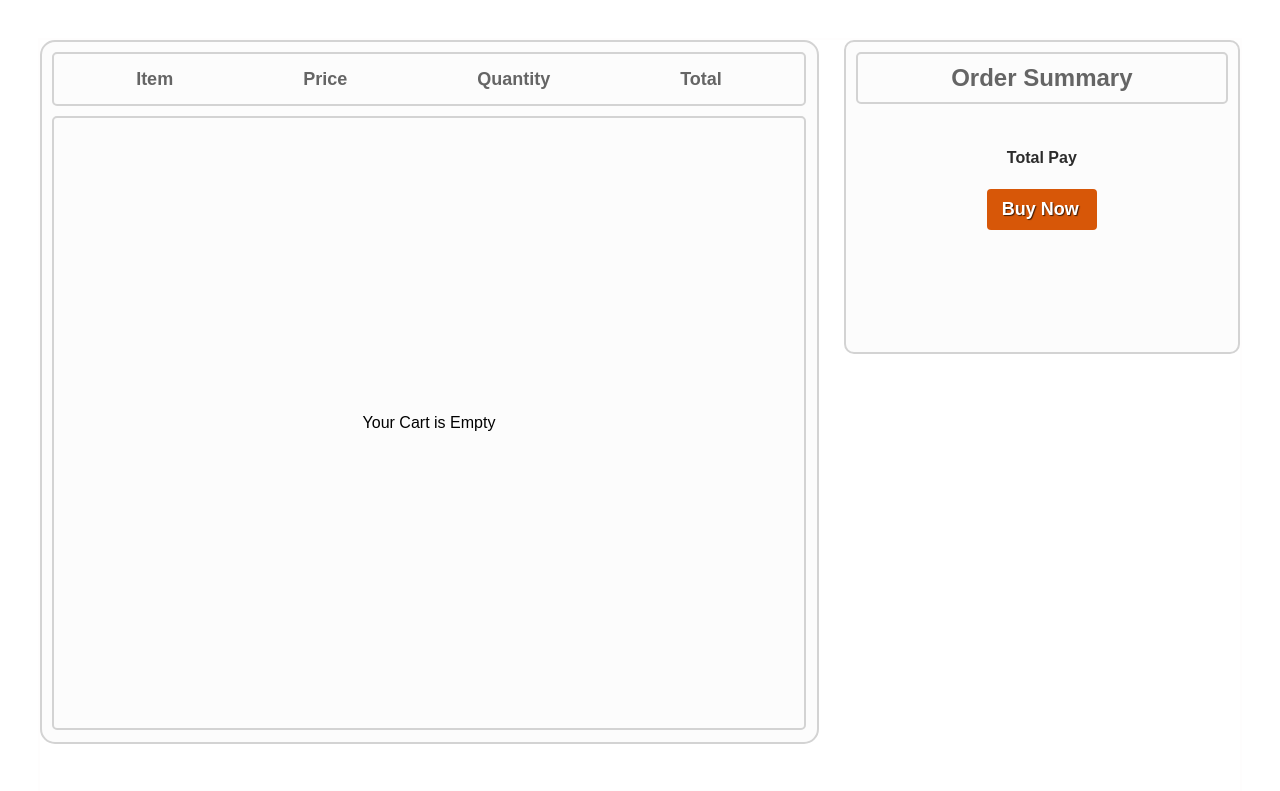
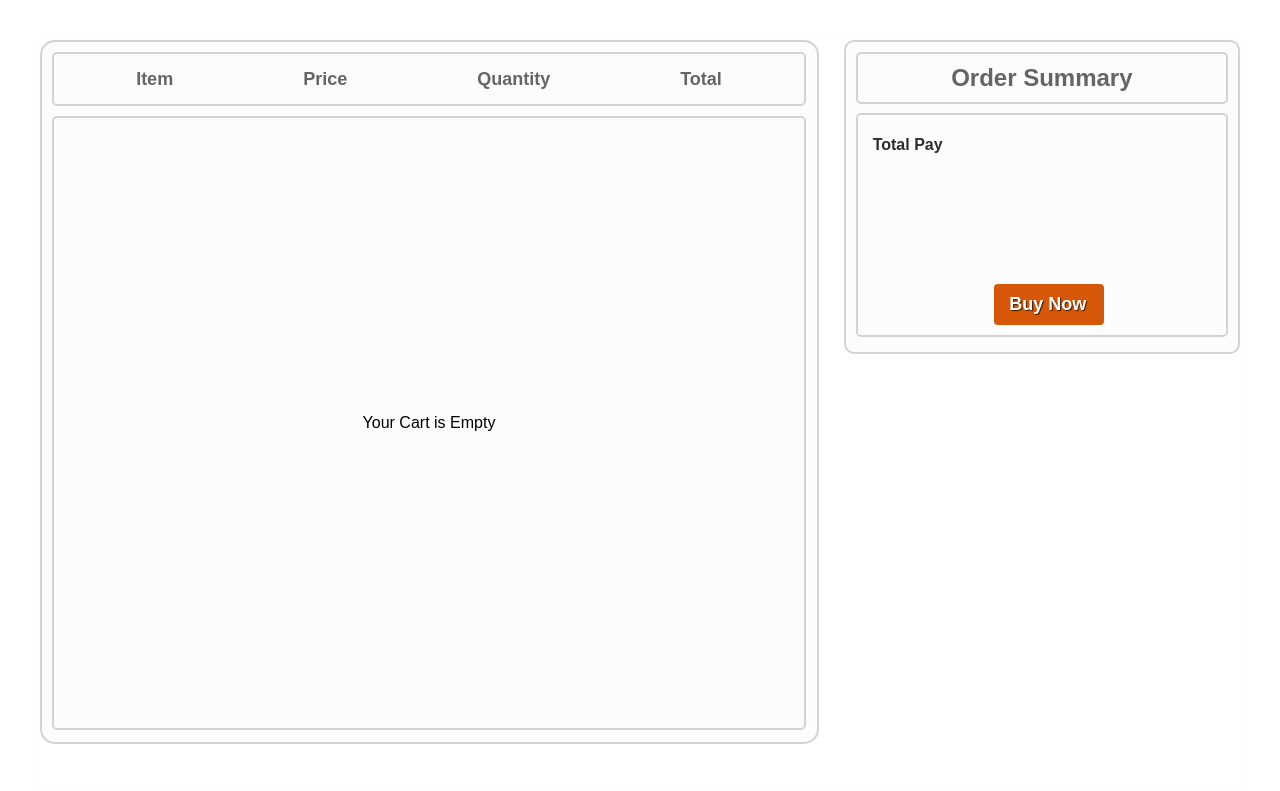
Before and after one commit to umut-ozkan-dev/E-Commerce-REST-API, a FastAPI app: page /cart in a window 1280 px wide. Shown: the part 115-906 px from the top of the page. Run offline with FastAPI, Linux system fonts and the light colour scheme.

Commit message:
Add structure and styling to checkout box for improved layout

```diff
--- a/pages/cart.html
+++ b/pages/cart.html
@@ -53,8 +53,11 @@
         </div>
         <div class="checkout_box">
             <h3>Order Summary</h3>
-            <h4>Total Pay</h4>
-            <button>Buy Now</button>
+            <div class="checkout_box_inside">
+                <h4>Total Pay</h4>
+                <br><br><br><br><br><br>
+                <button>Buy Now</button>
+            </div>
 
         </div>
     </div>
--- a/static/styles.css
+++ b/static/styles.css
@@ -653,6 +653,19 @@ footer {
   padding: 5px;
 }
 
+.checkout_box_inside {
+  display: flex;
+  height: 220px;
+  padding-left: 15px;
+  margin-left: 5px;
+  margin-right: 5px;
+  margin-top: -15px;
+  flex-direction: column;
+  align-items: start;
+  border: 2px solid rgb(211, 211, 211);
+  border-radius: 5px;
+}
+
 .checkout_box button {
   width: 110px;
   align-self: center;
```
